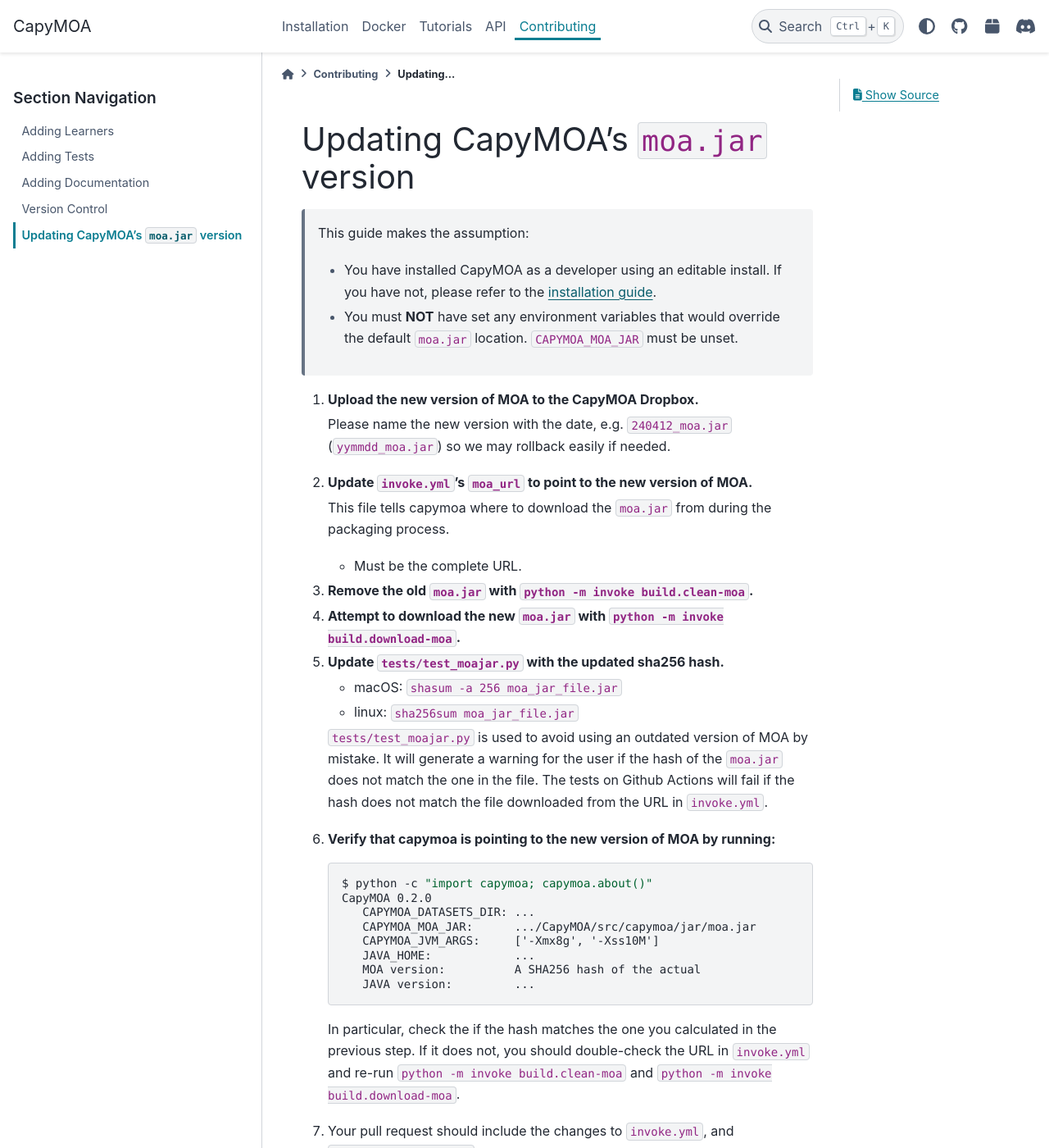
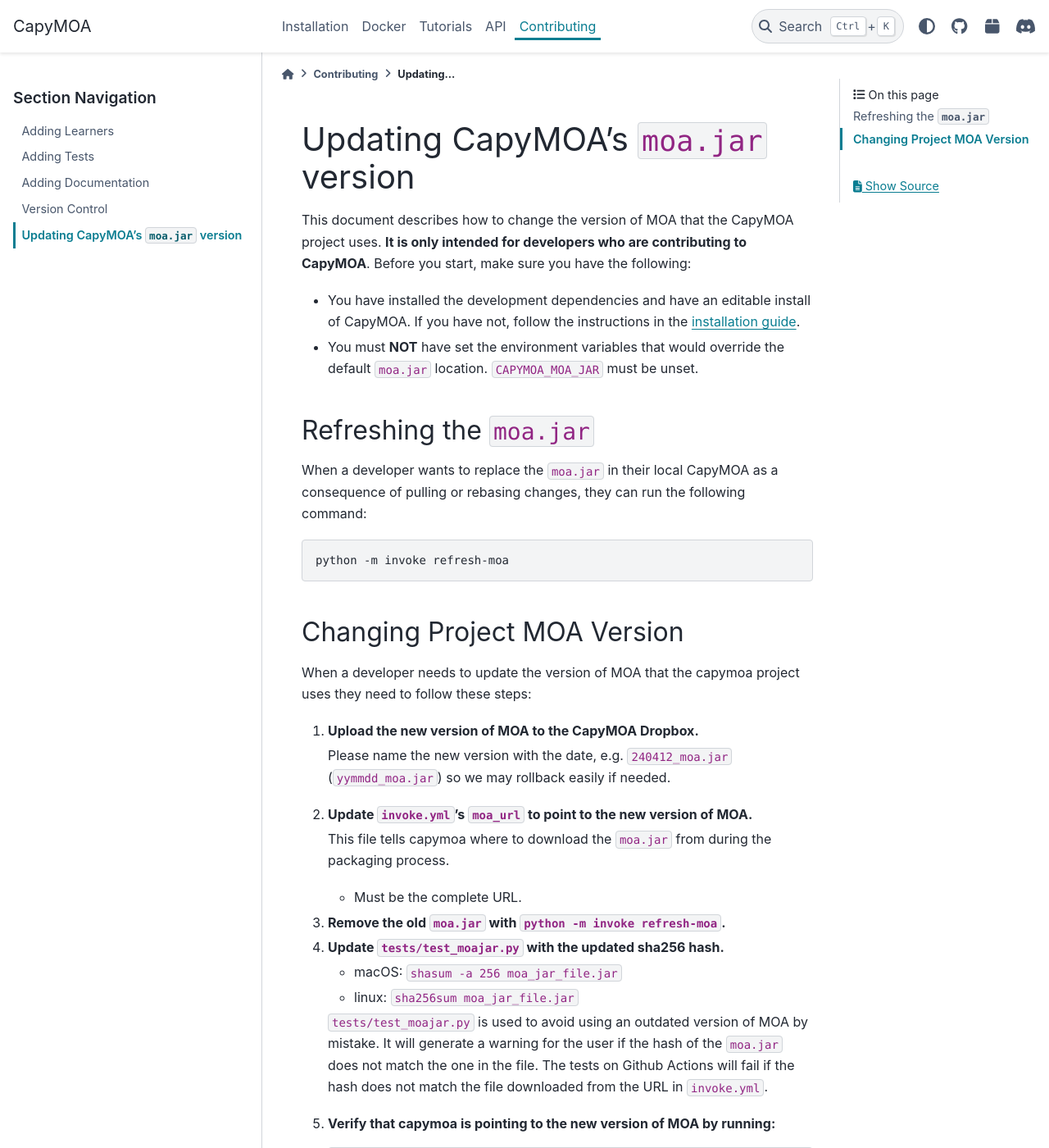
Before and after one commit to adaptive-machine-learning/CapyMOA, a Sphinx documentation site: the page built from docs/contributing/updating_moajar.md, in a window 1280 px wide and 1400 px high. Shown: the whole window at 82% size. Built offline with Sphinx 7.4.7 and the PyData theme 0.15.4, drawn with Linux system fonts in a browser that asks for light colours; pages that are not in the unit, such as notebooks, are missing from menus.

````diff
--- a/docs/contributing/updating_moajar.md
+++ b/docs/contributing/updating_moajar.md
@@ -1,12 +1,28 @@
 # Updating CapyMOA's `moa.jar` version
 
-> This guide makes the assumption:
->
-> * You have installed CapyMOA as a developer using an editable install. If you
-> have not, please refer to the [installation guide](../installation.md).
->
-> * You must **NOT** have set any environment variables that would
-> override the default `moa.jar` location. `CAPYMOA_MOA_JAR` must be unset.
+This document describes how to change the version of MOA that the CapyMOA
+project uses. **It is only intended for developers who are contributing to
+CapyMOA**. Before you start, make sure you have the following:
+
+* You have installed the development dependencies and have an editable install
+  of CapyMOA. If you have not, follow the instructions in the [installation guide](../installation.md).
+
+* You must **NOT** have set the environment variables that would
+  override the default `moa.jar` location. `CAPYMOA_MOA_JAR` must be unset.
+
+## Refreshing the `moa.jar`
+
+When a developer wants to replace the `moa.jar` in their local CapyMOA as a
+consequence of pulling or rebasing changes, they can run the following command:
+
+```console
+python -m invoke refresh-moa
+```
+
+## Changing Project MOA Version
+
+When a developer needs to update the version of MOA that the capymoa project uses
+they need to follow these steps:
 
 1. **Upload the new version of MOA to the CapyMOA Dropbox.**
 
@@ -17,9 +33,8 @@
    This file tells capymoa where to download the `moa.jar` from during the
    packaging process.
    * Must be the complete URL.
-3. **Remove the old `moa.jar` with `python -m invoke build.clean-moa`.**
-4. **Attempt to download the new `moa.jar` with `python -m invoke build.download-moa`.**
-5. **Update `tests/test_moajar.py` with the updated sha256 hash.**
+3. **Remove the old `moa.jar` with `python -m invoke refresh-moa`.**
+4. **Update `tests/test_moajar.py` with the updated sha256 hash.**
    * macOS: ```shasum -a 256 moa_jar_file.jar```
    * linux: ```sha256sum moa_jar_file.jar```
 
````
Also changed, not shown: other parts of docs/contributing/updating_moajar.md (+2 -2 lines), tasks.py (+21 -7 lines).
